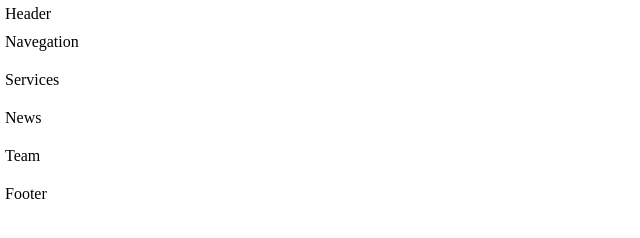
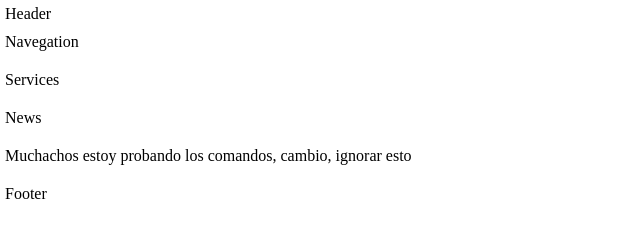
Before and after one commit to fuf-herNef/Moubi, a website: page src/index.html in a window 1280 px wide. Shown: the whole page, without its empty margins (0-640 px from the left). Drawn offline with Linux system fonts and the light colour scheme.

Commit message:
Este es una subida de prueba

```diff
--- a/src/index.html
+++ b/src/index.html
@@ -29,7 +29,7 @@
 
 	<!-- Team Section -->
 		<section id="team">
-			Team
+			<p> Muchachos estoy probando los comandos, cambio, ignorar esto</p>
 		</section>
 
 	<!-- Footer Section -->
```
